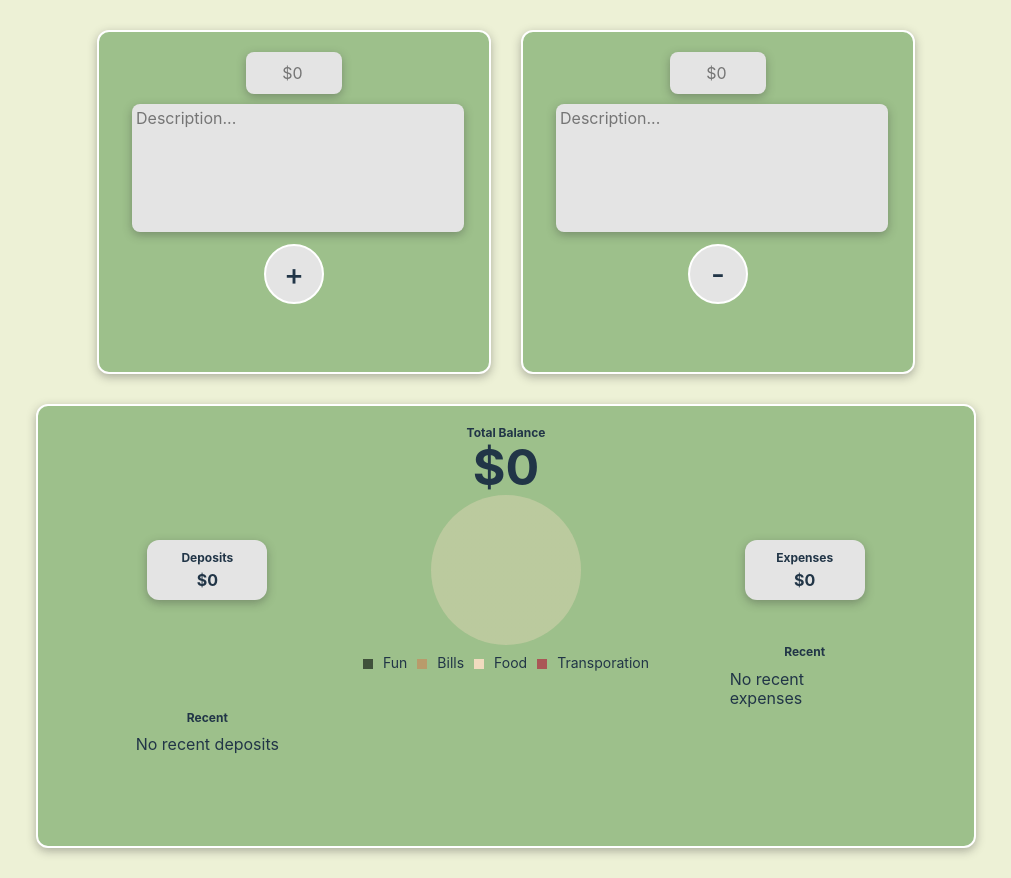
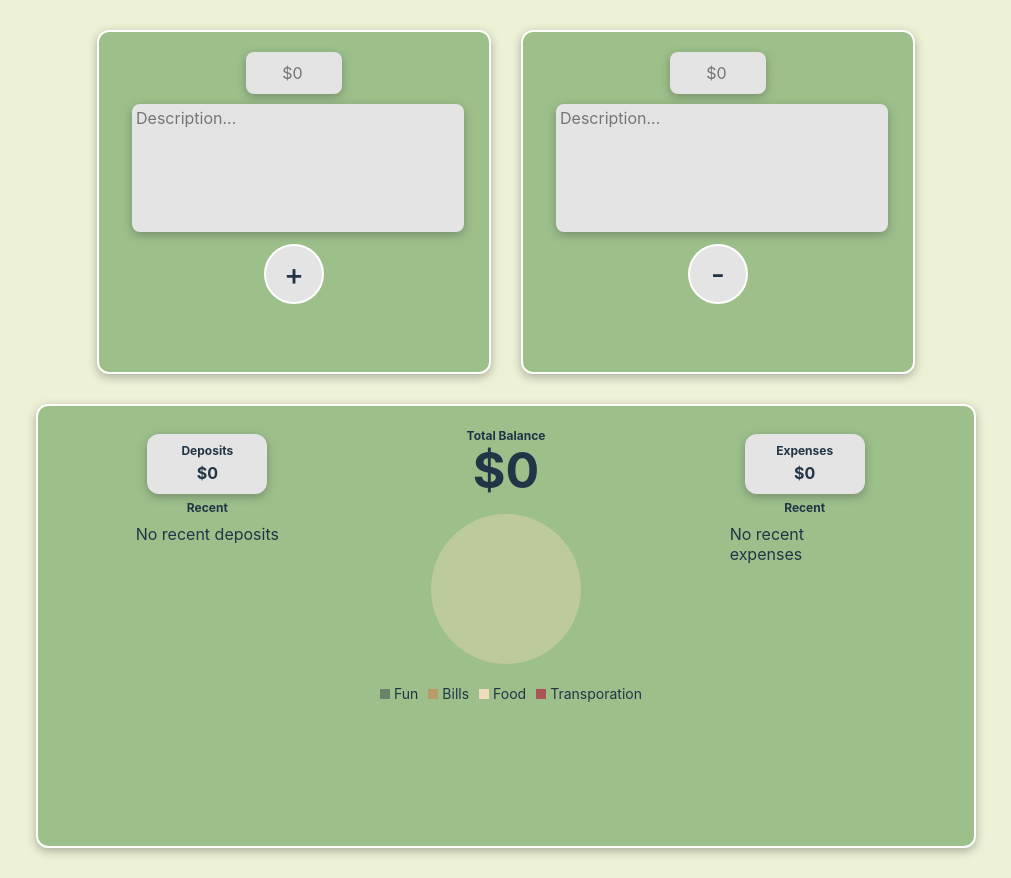
Before and after one commit to Jake-Zaruba/weekly-challenge-1, a React (Vite) app: page / in a window 1280 px wide. Shown: the whole page, without its empty margins (134-1145 px from the left). Built offline with nearby package versions, Linux system fonts and the light colour scheme.

Commit message:
Minor UI improvements

```diff
--- a/src/components/Balance.jsx
+++ b/src/components/Balance.jsx
@@ -18,6 +18,19 @@ export default function Balance({
   transportationSum,
   btnClicked,
 }) {
+  //EXPENSES LIST CATEGORY COLOR VARIABLES
+  function getLegendIconColor() {
+    if (item.category === "Fun") {
+      return 698269;
+    } else if (item.category === "Bills") {
+      return B99B6B;
+    } else if (item.category === "Food") {
+      return F1DBBF;
+    } else if (item.category === "Food") {
+      return AA5656;
+    }
+  }
+
   return (
     <div className="balance-container">
       <div className="total">
@@ -80,11 +93,19 @@ export default function Balance({
         ) : (
           expenses.map((item) => {
             return (
-              <div className="recent-item" key={item.id}>
-                <p>{item.description}</p>
+              <>
+                <div className="recent-item" key={item.id}>
+                  <p>{item.description}</p>
 
-                <p>${Math.abs(item.amount)}</p>
-              </div>
+                  <p>${Math.abs(item.amount)}</p>
+                  <div
+                    className="legend-icon"
+                    style={{
+                      borderRadius: "50%",
+                    }}
+                  ></div>
+                </div>
+              </>
             );
           })
         )}
--- a/src/components/PieChart.jsx
+++ b/src/components/PieChart.jsx
@@ -1,5 +1,3 @@
-import React, { useState } from "react";
-
 export default function PieChart({
   funPercentage,
   billsPercentage,
@@ -16,15 +14,20 @@ export default function PieChart({
 
   const angleArr = [funAngle, billsAngle, foodAngle, transportationAngle];
 
-  const sortedArr = angleArr.sort((num1, num2) => {
-    return num1 - num2;
-  });
+  // const sortedArr = angleArr.sort((num1, num2) => {
+  //   return num1 - num2;
+  // });
 
   const [a, b, c, d] = angleArr;
 
+  function showPercentage() {
+    console.log(funAngle, billsAngle, foodAngle, transportationAngle);
+    console.log(angleArr);
+  }
+
   return (
     <>
-      {/* <button onClick={() => showSorted()}>hi</button> */}
+      {/* <button onClick={() => showPercentage()}>debug</button> */}
       <div
         style={{
           height: "15rem",
@@ -34,8 +37,8 @@ export default function PieChart({
           backgroundImage: `conic-gradient(#698269 0deg ${a}deg, #B99B6B ${a}deg ${
             a + b
           }deg, #F1DBBF ${a + b}deg ${a + b + c}deg, #${
-            d === 0 ? "f1dbbf5c" : "AA5656"
-          } ${a + b + c}deg ${a + b + c + d}deg)`,
+            d === 0 ? "f1dbbf5e" : "AA5656"
+          } ${a + b + c}deg 360deg)`,
         }}
         className={!btnClicked ? "pie-chart pie-chart-animation" : "pie-chart"}
       ></div>
--- a/src/index.css
+++ b/src/index.css
@@ -302,27 +302,30 @@ textarea {
 
 .total-deposits {
   grid-column: 1;
-  grid-row: 2;
+  grid-row: 1;
   justify-self: center;
   gap: 0.6rem;
 }
 
 .total-expenses {
   grid-column: 3;
-  grid-row: 2;
+  grid-row: 1;
   justify-self: center;
   gap: 0.6rem;
 }
 
 #recent-deposit {
   grid-column: 1;
-  grid-row: 3;
+  grid-row: 2;
+  height: 17.5rem;
   justify-self: center;
+  overflow-y: scroll;
+  scrollbar-width: 0;
 }
 
 #recent-expense {
   grid-column: 3;
-  grid-row: 3;
+  grid-row: 2;
   height: 17.5rem;
   justify-self: center;
   overflow-y: scroll;
@@ -381,7 +384,7 @@ textarea {
 .legend {
   display: flex;
   align-items: center;
-  gap: 1rem;
+  /* gap: 1rem; */
   grid-column: 2;
   grid-row: 3;
   align-self: flex-start;
@@ -396,10 +399,11 @@ textarea {
 .legend-icon {
   height: 1rem;
   width: 1rem;
+  margin: 0 0.4rem 0 1rem;
 }
 
 .legend-icon:nth-child(1) {
-  background-color: #40513b;
+  background-color: #698269;
 }
 
 .legend-icon:nth-child(3) {
```
Also changed, not shown: src/App.jsx (+9 -0 lines).
